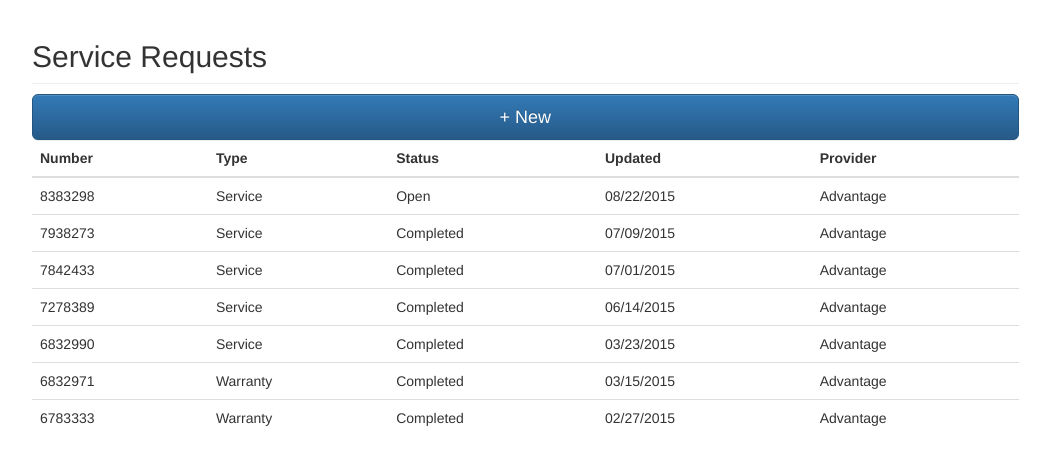
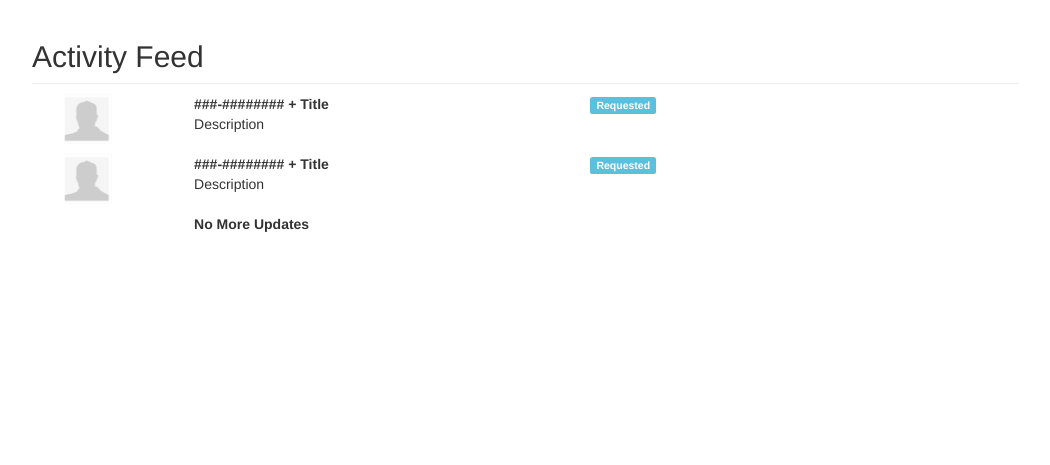
Before and after one commit to dnascimb/msc, a Flask app: page /home in a window 1280 px wide. Shown: the part 50-515 px from the top of the page, without its empty margins (8-1058 px from the left). Run offline with Flask 2, Linux system fonts and the light colour scheme; some libraries are stand-ins or nearby versions.

Commit message:
navbar and homepage layout redo

```diff
--- a/msc/static/css/homepage.css
+++ b/msc/static/css/homepage.css
@@ -104,8 +104,7 @@ body {
   border-radius: 50%;
 }
 
-.vertical-align {
-  position: relative;
-  top: 50%;
-
+.profile-sm {
+  height: 50px;
+  width: 50px;
 }
--- a/msc/templates/new_service_request.html
+++ b/msc/templates/new_service_request.html
@@ -117,10 +117,6 @@
 							  <dt id="lbl_title"></dt>
 							  <dd id="lbl_description"></dd>
 							</dl>
-			          	<!--<label id="title" class="control-label">Elliptical Service</label>
-			          		<br>
-			          		<label id="description" class="control-label">description</label>
-			          	-->
 						</div>
 						<div class="col-md-2">
 			          		<label id="lbl_quantity" class="control-label"></label>
--- a/msc/templates/service_request_listing.html
+++ b/msc/templates/service_request_listing.html
@@ -1,71 +1,65 @@
 {% extends "homepage.html" %}
 {% block body %}
-        <h2 class="sub-header">Service Requests</h2>
-        <form class="form-signin" action="{{ url_for('new_service_request') }}" method="get">
-          <button class="btn btn-lg btn-primary btn-block" type="submit">+ New</button>
-        </form>
-          <div class="table-responsive">
-            <table class="table table-hover">
-              <thead>
-                <tr>
-                  <th>Number</th>
-                  <th>Type</th>
-                  <th>Status</th>
-                  <th>Updated</th>
-                  <th>Provider</th>
-                </tr>
-              </thead>
-              <tbody>
-                <tr>
-                  <td>8383298</td>
-                  <td>Service</td>
-                  <td>Open</td>
-                  <td>08/22/2015</td>
-                  <td>Advantage</td>
-                </tr>
-                <tr>
-                  <td>7938273</td>
-                  <td>Service</td>
-                  <td>Completed</td>
-                  <td>07/09/2015</td>
-                  <td>Advantage</td>
-                </tr>
-                <tr>
-                  <td>7842433</td>
-                  <td>Service</td>
-                  <td>Completed</td>
-                  <td>07/01/2015</td>
-                  <td>Advantage</td>
-                </tr>
-                <tr>
-                  <td>7278389</td>
-                  <td>Service</td>
-                  <td>Completed</td>
-                  <td>06/14/2015</td>
-                  <td>Advantage</td>
-                </tr>
-                <tr>
-                  <td>6832990</td>
-                  <td>Service</td>
-                  <td>Completed</td>
-                  <td>03/23/2015</td>
-                  <td>Advantage</td>
-                </tr>
-                <tr>
-                  <td>6832971</td>
-                  <td>Warranty</td>
-                  <td>Completed</td>
-                  <td>03/15/2015</td>
-                  <td>Advantage</td>
-                </tr>
-                <tr>
-                  <td>6783333</td>
-                  <td>Warranty</td>
-                  <td>Completed</td>
-                  <td>02/27/2015</td>
-                  <td>Advantage</td>
-                </tr>
-              </tbody>
-            </table>
+        <h2 class="sub-header">Activity Feed</h2>
+
+          <div id="section1" class="col-md-10">
+            <div class="col-md-2">
+              <image class="profile-sm" src="../static/images/profile-lg-218x220.png">
+            </div>
+
+            <div class="col-md-6">
+              <dl>
+                <dt id="lbl_title">###-######## + Title</dt>
+                <dd id="lbl_description">Description</dd>
+              </dl>
+
+            </div>
+
+            <div class="col-md-2">
+              <span class="label label-pill label-info">Requested</span>
+              <!--
+              <span class="label label-pill label-default">Default</span>
+              <span class="label label-pill label-primary">Primary</span>
+              <span class="label label-pill label-success">Success</span>
+              <span class="label label-pill label-warning">Warning</span>
+              <span class="label label-pill label-danger">Danger</span>
+              -->
+            </div>
+          </div>
+
+          <div id="section1" class="col-md-10">
+            <div class="col-md-2">
+              <image class="profile-sm" src="../static/images/profile-lg-218x220.png">
+            </div>
+
+            <div class="col-md-6">
+              <dl>
+                <dt id="lbl_title">###-######## + Title</dt>
+                <dd id="lbl_description">Description</dd>
+              </dl>
+
+            </div>
+
+            <div class="col-md-2">
+              <span class="label label-pill label-info">Requested</span>
+              <!--
+              <span class="label label-pill label-default">Default</span>
+              <span class="label label-pill label-primary">Primary</span>
+              <span class="label label-pill label-success">Success</span>
+              <span class="label label-pill label-warning">Warning</span>
+              <span class="label label-pill label-danger">Danger</span>
+              -->
+            </div>
+          </div>
+
+          <div id="section1" class="col-md-10">
+            <div class="col-md-2">
+            </div>
+            <div class="col-md-6">
+              <label>No More Updates</label>
+
+            </div>
+            <div class="col-md-2">
+            </div>
           </div>
 {% endblock %}
```
Also changed, not shown: msc/static/images/profile-lg-218x220.png (added), msc/static/images/profile-sm-116x88.png (added).
